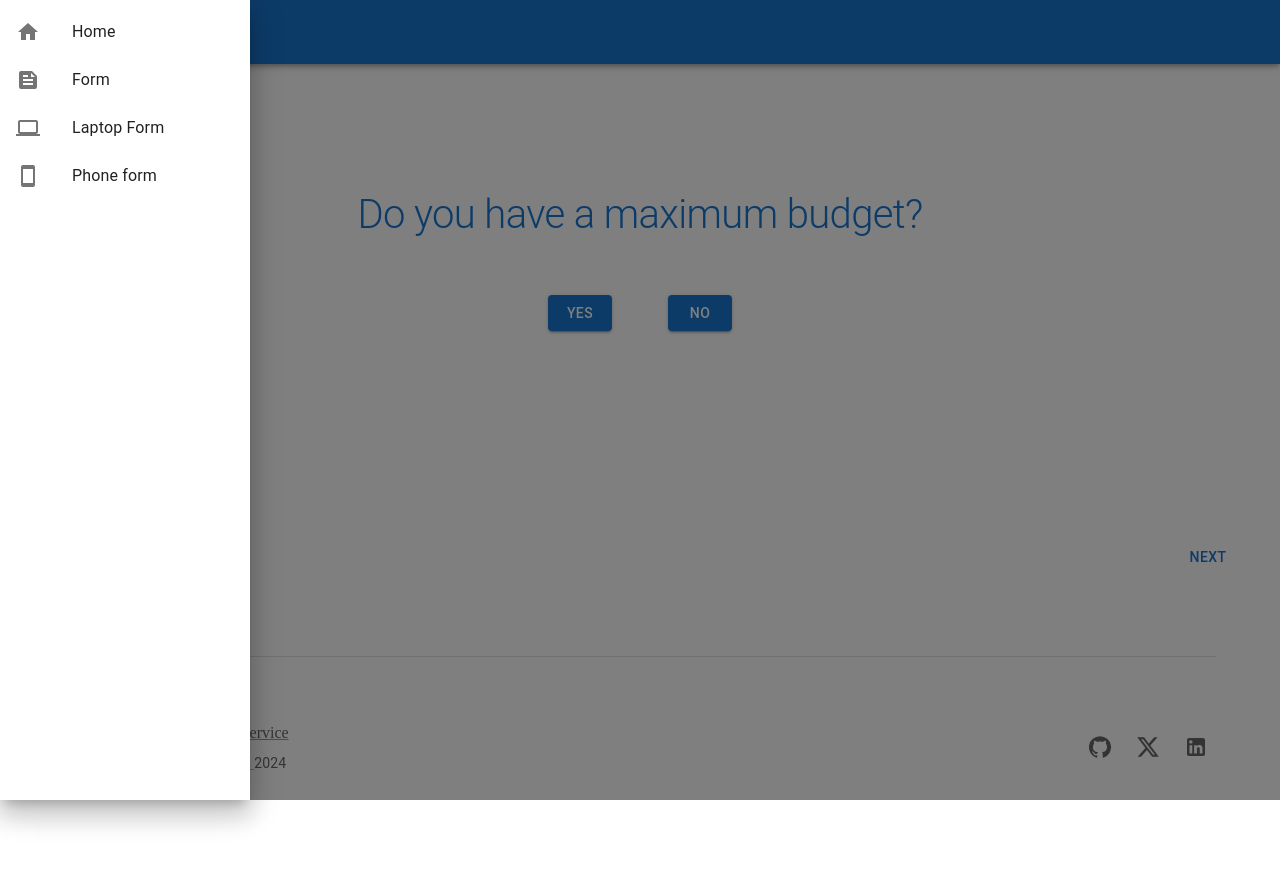
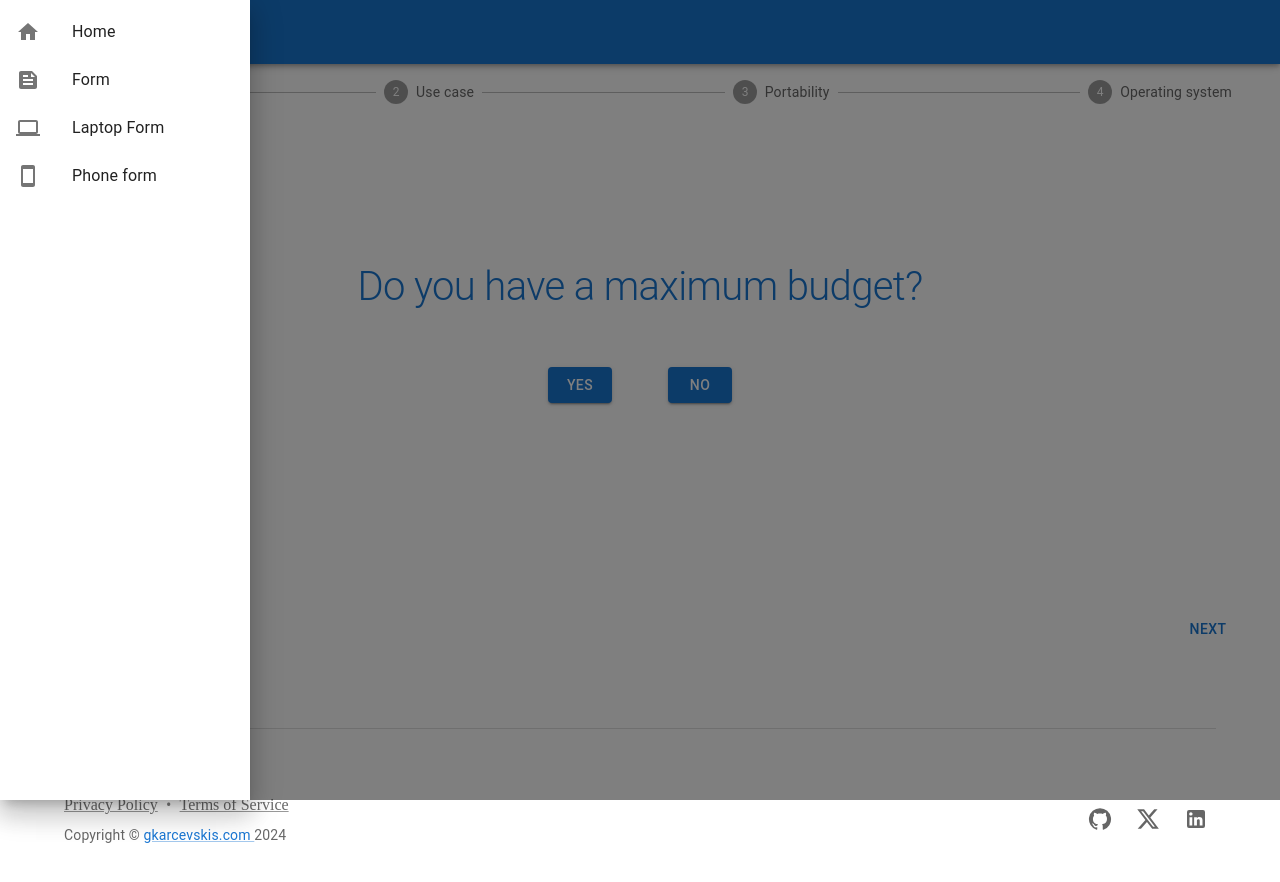
Before and after one commit to girts521/selectDevice, a Next.js app: page /form/laptop in a window 1280 px wide. Both pictures are taken after a click on the button "menu". Shown: the top 882 px of the page. Before the commit the page ends 861 px from the top, so only its background shows below. Built offline with nearby package versions, Linux system fonts and the light colour scheme.

Commit message:
minor fix to stepper and navbar

```diff
--- a/components/Drawer.js
+++ b/components/Drawer.js
@@ -7,10 +7,10 @@ import ListItemIcon from "@mui/material/ListItemIcon";
 import ListItemText from "@mui/material/ListItemText";
 import InboxIcon from "@mui/icons-material/MoveToInbox";
 import MailIcon from "@mui/icons-material/Mail";
-import ComputerIcon from '@mui/icons-material/Computer';
-import SmartphoneIcon from '@mui/icons-material/Smartphone';
-import HomeIcon from '@mui/icons-material/Home';
-import FeedIcon from '@mui/icons-material/Feed';
+import ComputerIcon from "@mui/icons-material/Computer";
+import SmartphoneIcon from "@mui/icons-material/Smartphone";
+import HomeIcon from "@mui/icons-material/Home";
+import FeedIcon from "@mui/icons-material/Feed";
 import { Link } from "@mui/material";
 
 export default function DrawerList(props) {
@@ -19,6 +19,8 @@ export default function DrawerList(props) {
     <Box sx={{ width: 250 }} role="presentation" onClick={props.close(false)}>
       <List>
         {["Home", "Form", "Laptop Form", "Phone form"].map((text, index) => (
+          <Link underline="none" color={"inherit"} href={urls[index]}>
+            {" "}
             <ListItem key={text} disablePadding>
               <ListItemButton>
                 <ListItemIcon>
@@ -27,11 +29,12 @@ export default function DrawerList(props) {
                   {index === 2 && <ComputerIcon />}
                   {index === 3 && <SmartphoneIcon />}
                 </ListItemIcon>
-              <Link underline="none" color={"inherit"} href={urls[index]}><ListItemText primary={text} /></Link>
+                <ListItemText primary={text} />
               </ListItemButton>
             </ListItem>
+          </Link>
         ))}
       </List>
     </Box>
-    )
-};
+  );
+}
--- a/components/Stepper/index.js
+++ b/components/Stepper/index.js
@@ -171,7 +171,7 @@ export default function HorizontalLinearStepper() {
   return (
     <>
       <My_AppBar />
-    <Box sx={{ width: "100%", maxWidth: "1200px", margin:"auto" }}>
+    <Box sx={{ width: "100%", maxWidth: "1200px", margin:"auto", mt:10}}>
       <Stepper activeStep={activeStep}>
         {steps.map((label, index) => {
           const stepProps = {};
```
Lines whose indentation alone changed are shown as unchanged.
